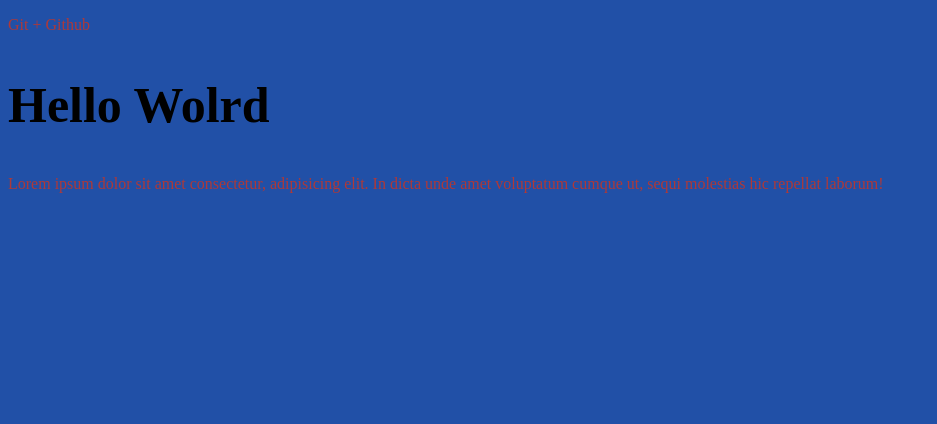
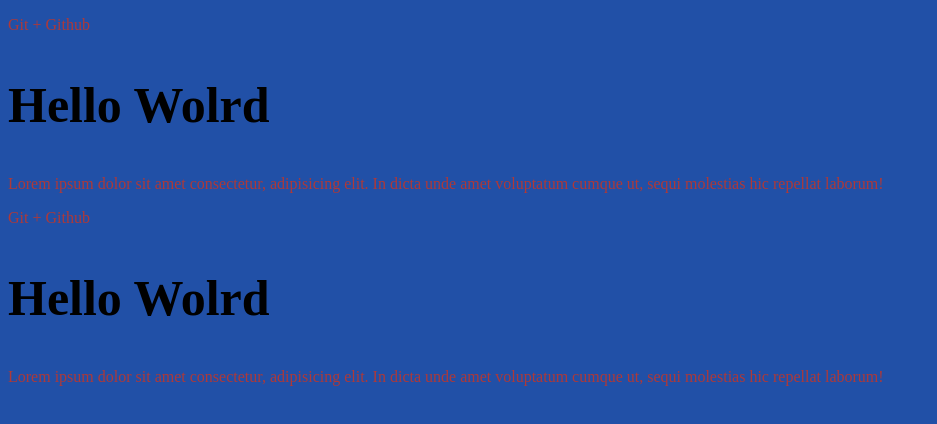
Before and after one commit to lecafede/git-test, a plain HTML site: page index.html in a window 1280 px wide. Shown: the whole page, without its empty margins (0-937 px from the left). Drawn offline with Linux system fonts and the light colour scheme.

Commit message:
Ветка about и работа в ней

```diff
--- a/index.html
+++ b/index.html
@@ -12,5 +12,9 @@
     <h2>Hello Wolrd</h2>
     <p>Lorem ipsum dolor sit amet consectetur, adipisicing elit. In dicta unde amet voluptatum cumque ut, sequi molestias hic repellat laborum!</p>
 
+
+    <p>Git + Github</p>
+    <h2>Hello Wolrd</h2>
+    <p>Lorem ipsum dolor sit amet consectetur, adipisicing elit. In dicta unde amet voluptatum cumque ut, sequi molestias hic repellat laborum!</p>
 </body>
 </html>
```
